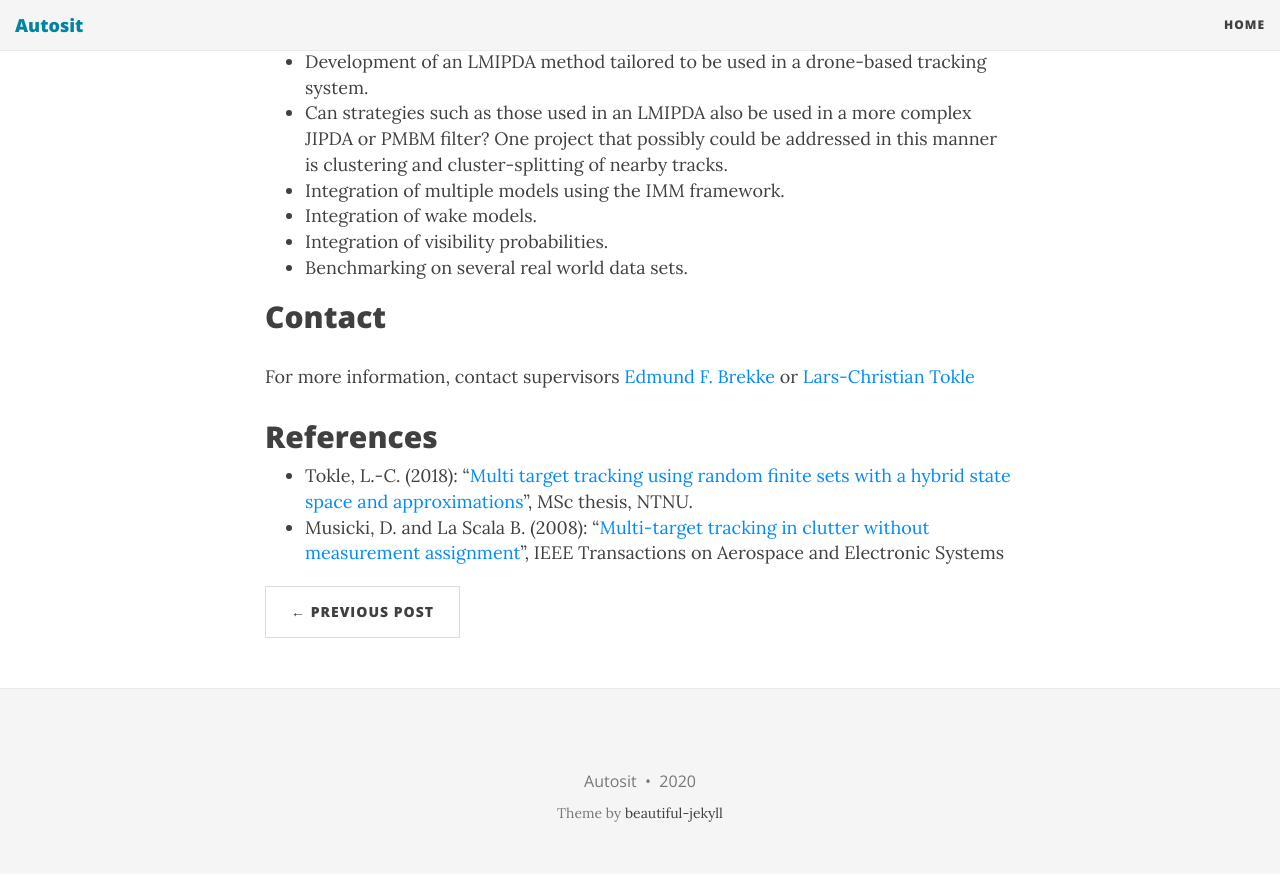
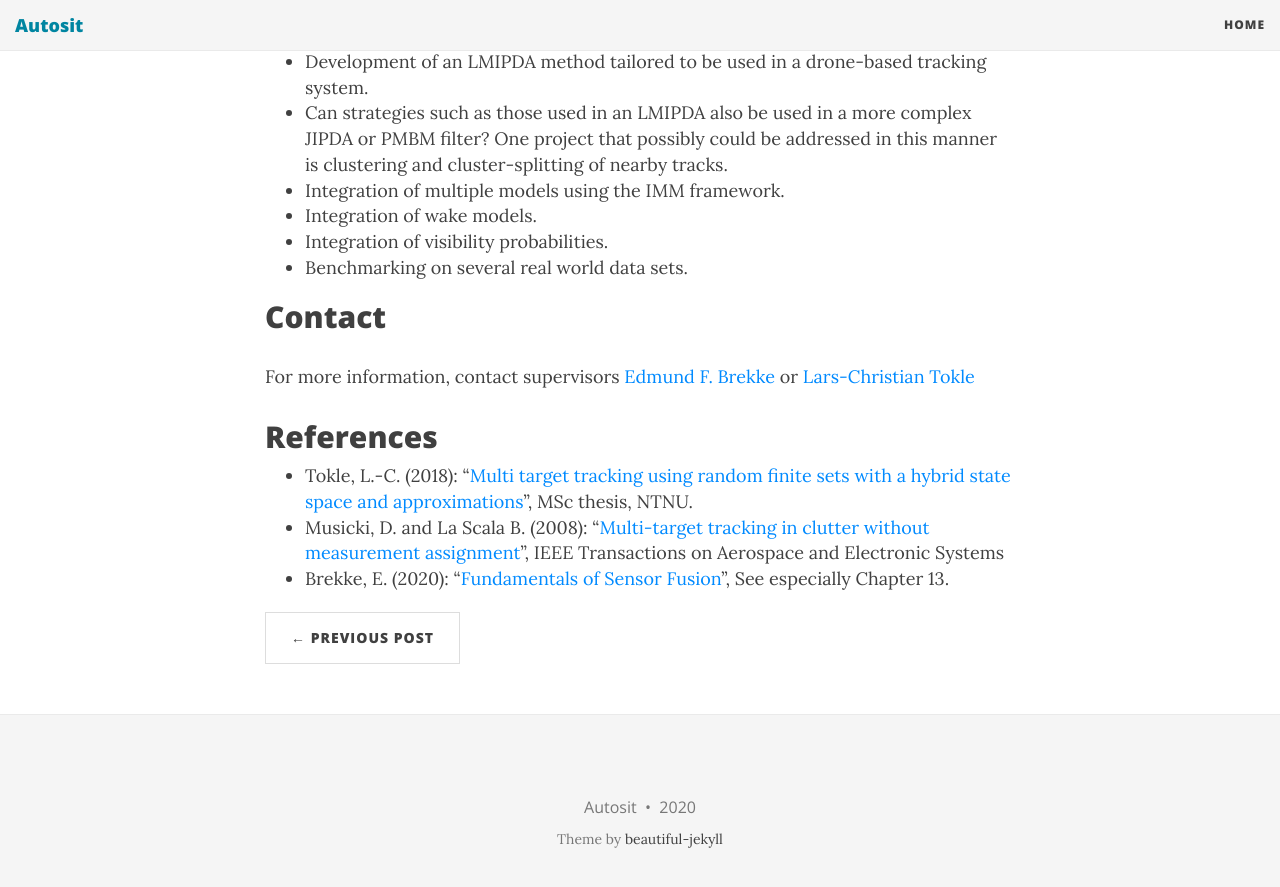
Before and after one commit to autosit/autosit.github.io, a Jekyll site: the page built from _posts/2020-04-11-lmipda.md, in a window 1280 px wide and 900 px high, scrolled down 2128 px. Shown: the top 887 px of the window. Built offline with Jekyll 4.4.1, drawn with Linux system fonts in a browser that asks for light colours; nearby versions of some CDN libraries.

Commit message:
added lmipda

```diff
--- a/_posts/2020-04-11-lmipda.md
+++ b/_posts/2020-04-11-lmipda.md
@@ -52,3 +52,4 @@ For more information, contact supervisors [Edmund F. Brekke](http://www.ntnu.no/
 
 * Tokle, L.-C. (2018): “[Multi target tracking using random finite sets with a hybrid state space and approximations](https://ntnuopen.ntnu.no/ntnu-xmlui/bitstream/handle/11250/2575375/18666_FULLTEXT.pdf?sequence=1)”, MSc thesis, NTNU.
 * Musicki, D. and La Scala B. (2008): “[Multi-target tracking in clutter without measurement assignment](https://ieeexplore.ieee.org/document/4655350)”, IEEE Transactions on Aerospace and Electronic Systems
+* Brekke, E. (2020): “[Fundamentals of Sensor Fusion](http://folk.ntnu.no/edmundfo/msc2019-2020/sf13chapters.pdf)”, See especially Chapter 13.
```
